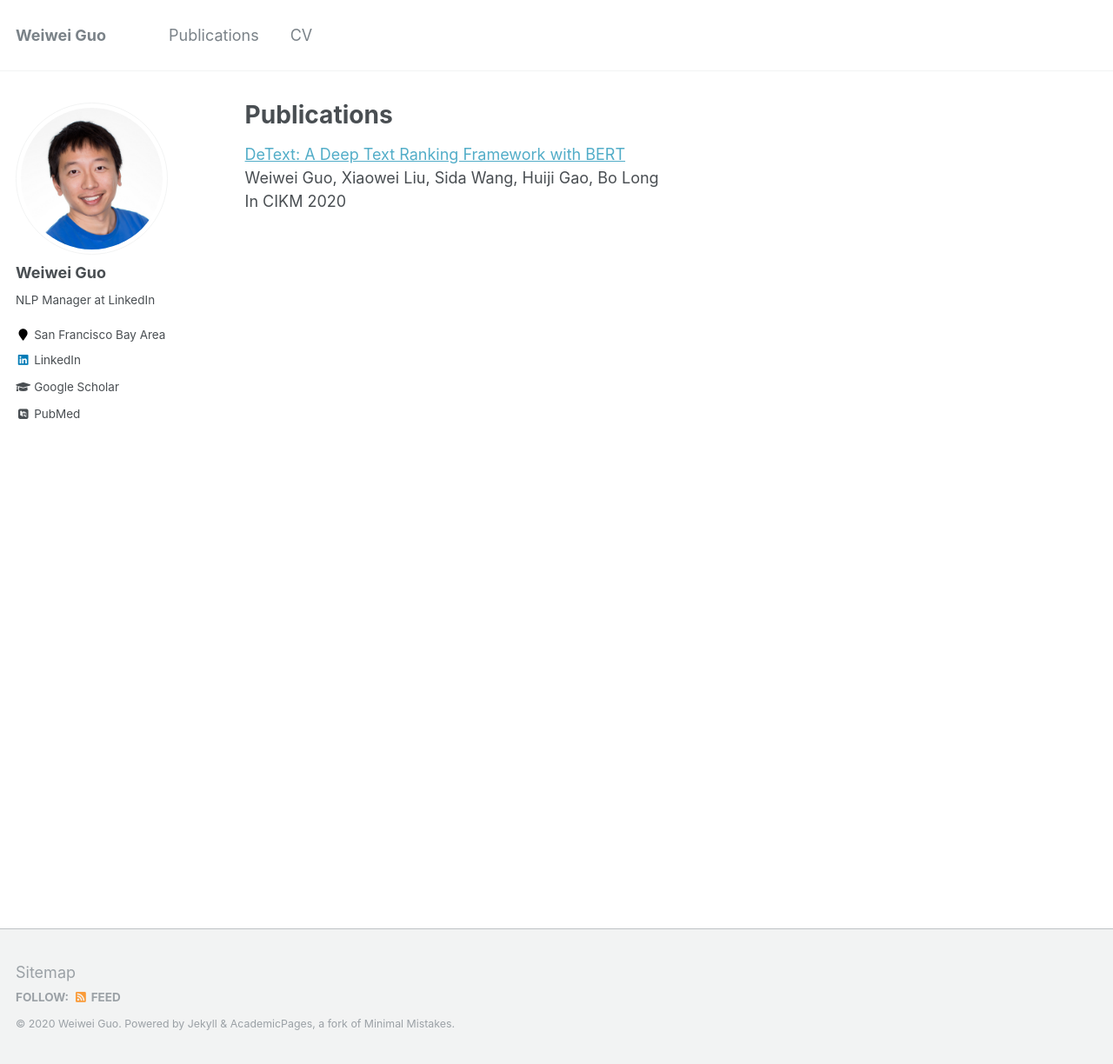
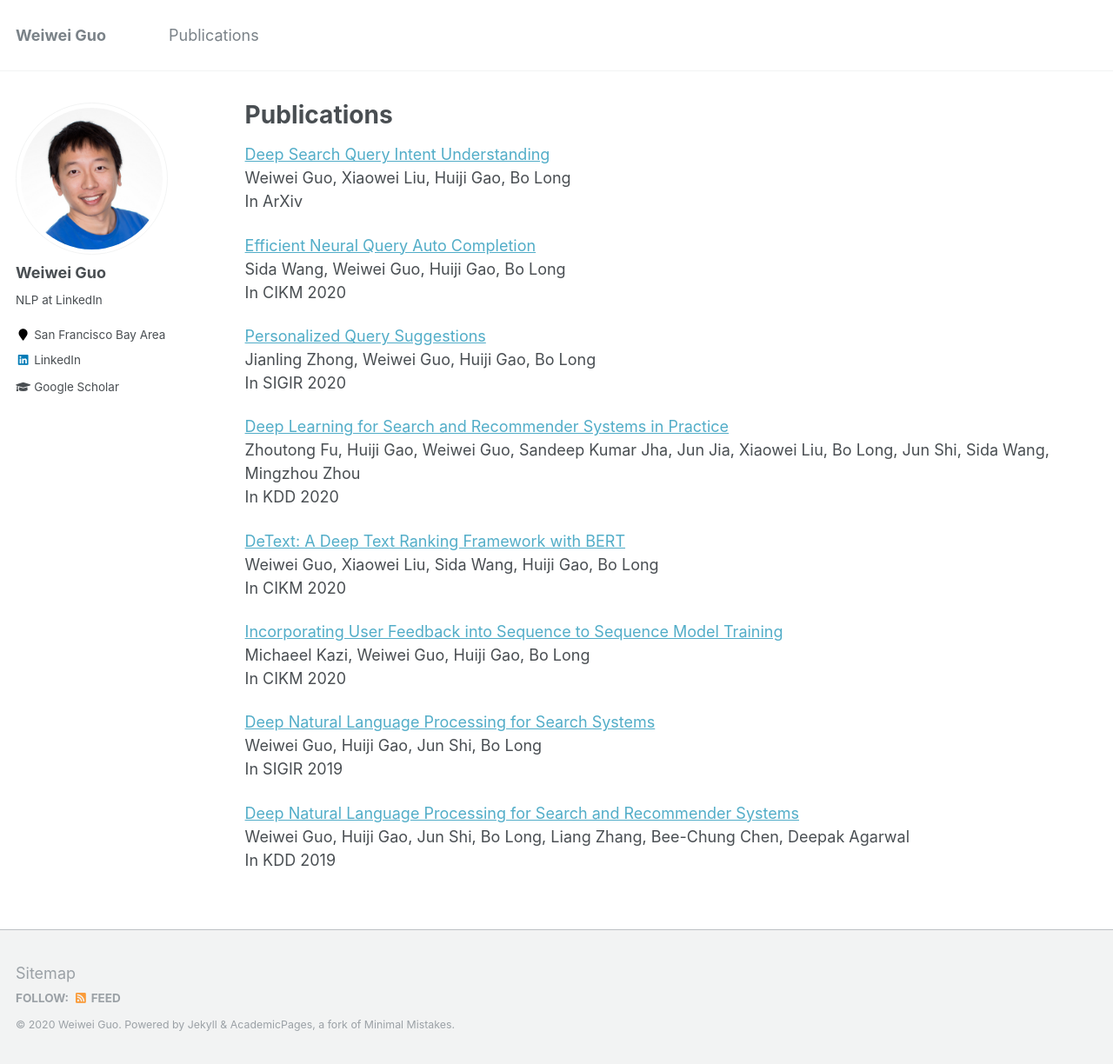
Before and after one commit to guoweiwei/guoweiwei.github.io, a Jekyll site: the page built from _pages/publications.md, in a window 1280 px wide and 1224 px high. Shown: the whole window at 87% size. Built offline with Jekyll 4.4.1, drawn with Linux system fonts in a browser that asks for light colours; some web fonts are replaced.

Commit message:
update about and publication

```diff
--- a/_config.yml
+++ b/_config.yml
@@ -82,11 +82,11 @@ analytics:
 author:
   name             : "Weiwei Guo"
   avatar           : "headshot.png"
-  bio              : "NLP Manager at LinkedIn"
+  bio              : "NLP at LinkedIn"
   location         : "San Francisco Bay Area"
   employer         :
-  pubmed           : "https://www.ncbi.nlm.nih.gov/pubmed/?term=john+snow"
-  googlescholar    : "http://yourfullgooglescholarurl.com"
+  pubmed           :
+  googlescholar    : "https://scholar.google.com/citations?user=uTw5OJ0AAAAJ"
   email            :
   researchgate     :  # example: "https://www.researchgate.net/profile/yourprofile"
   uri              :
@@ -102,7 +102,7 @@ author:
   instagram        :
   impactstory      : #"https://profiles.impactstory.org/u/xxxx-xxxx-xxxx-xxxx"
   lastfm           :
-  linkedin         : "https://www.linkedin.com/in/weiwei-guo/"
+  linkedin         : "/weiwei-guo/"
   orcid            :
   pinterest        :
   soundcloud       :
--- a/_data/navigation.yml
+++ b/_data/navigation.yml
@@ -2,6 +2,3 @@
 main:
   - title: "Publications"
     url: /publications/
-
-  - title: "CV"
-    url: /cv/
--- /dev/null
+++ b/_publications/2019-kddtutorial.md
@@ -0,0 +1,6 @@
+---
+title: "Deep Natural Language Processing for Search and Recommender Systems"
+author: "Weiwei Guo, Huiji Gao, Jun Shi, Bo Long, Liang Zhang, Bee-Chung Chen, Deepak Agarwal"
+venue: "KDD 2019"
+paperurl:
+---
--- /dev/null
+++ b/_publications/2019-sigirtutorial.md
@@ -0,0 +1,6 @@
+---
+title: "Deep Natural Language Processing for Search Systems"
+author: "Weiwei Guo, Huiji Gao, Jun Shi, Bo Long"
+venue: "SIGIR 2019"
+paperurl:
+---
--- /dev/null
+++ b/_publications/2020-click-query-suggestion.md
@@ -0,0 +1,6 @@
+---
+title: "Incorporating User Feedback into Sequence to Sequence Model Training"
+author: "Michaeel Kazi, Weiwei Guo, Huiji Gao, Bo Long"
+venue: "CIKM 2020"
+paperurl:
+---
--- /dev/null
+++ b/_publications/2020-kddtutorial.md
@@ -0,0 +1,6 @@
+---
+title: "Deep Learning for Search and Recommender Systems in Practice"
+author: "Zhoutong Fu, Huiji Gao, Weiwei Guo, Sandeep Kumar Jha, Jun Jia, Xiaowei Liu, Bo Long, Jun Shi, Sida Wang, Mingzhou Zhou"
+venue: "KDD 2020"
+paperurl: ""
+---
--- /dev/null
+++ b/_publications/2020-personalized-query-suggestion.md
@@ -0,0 +1,6 @@
+---
+title: "Personalized Query Suggestions"
+author: "Jianling Zhong, Weiwei Guo, Huiji Gao, Bo Long"
+venue: "SIGIR 2020"
+paperurl:
+---
--- /dev/null
+++ b/_publications/2020-qac.md
@@ -0,0 +1,6 @@
+---
+title: "Efficient Neural Query Auto Completion"
+author: "Sida Wang, Weiwei Guo, Huiji Gao, Bo Long"
+venue: "CIKM 2020"
+paperurl: "https://arxiv.org/pdf/2008.02879.pdf"
+---
--- /dev/null
+++ b/_publications/2020-queryintent.md
@@ -0,0 +1,6 @@
+---
+title: "Deep Search Query Intent Understanding"
+author: "Weiwei Guo, Xiaowei Liu, Huiji Gao, Bo Long"
+venue: 'ArXiv'
+paperurl: 'https://arxiv.org/pdf/2008.06759.pdf'
+---
```
Also changed, not shown: _pages/about.md (+3 -1 lines).
